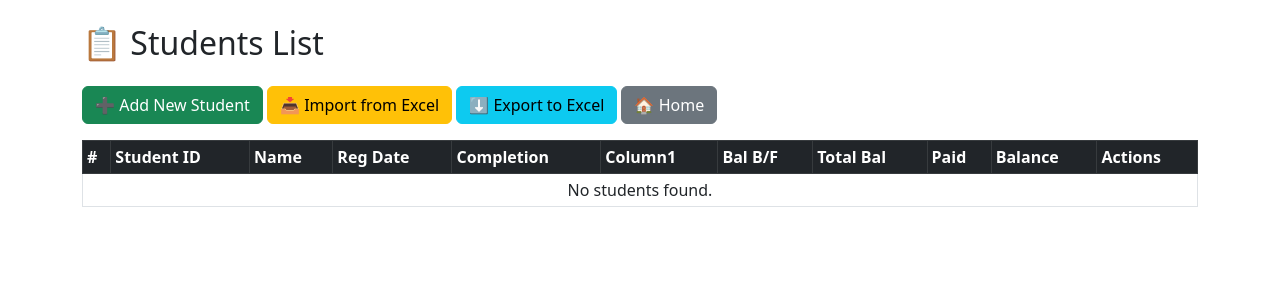
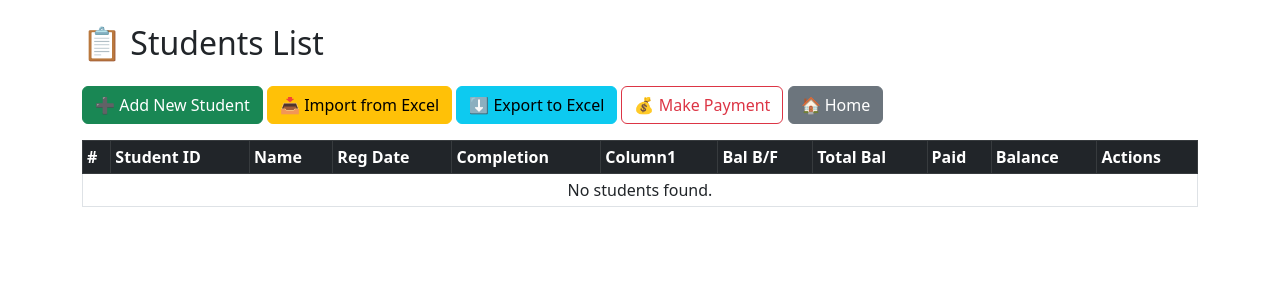
Before and after one commit to mwangiucs/school-fees-app, a Flask app: page /students in a window 1280 px wide. Shown: the top 300 px of the page. Run offline with Flask 3, Linux system fonts and the light colour scheme; data that the repository does not hold is empty.

Commit message:
Update students.html

```diff
--- a/templates/students.html
+++ b/templates/students.html
@@ -11,8 +11,10 @@
     <a href="/add-student" class="btn btn-success">➕ Add New Student</a>
     <a href="/import" class="btn btn-warning">📥 Import from Excel</a>
     <a href="/export" class="btn btn-info">⬇️ Export to Excel</a>
+    <a href="/make-payment" class="btn btn-outline-danger">💰 Make Payment</a>
     <a href="/" class="btn btn-secondary">🏠 Home</a>
 </div>
+
     <table class="table table-bordered table-hover table-sm">
         <thead class="table-dark">
             <tr>
```
Lines whose indentation alone changed are shown as unchanged.
